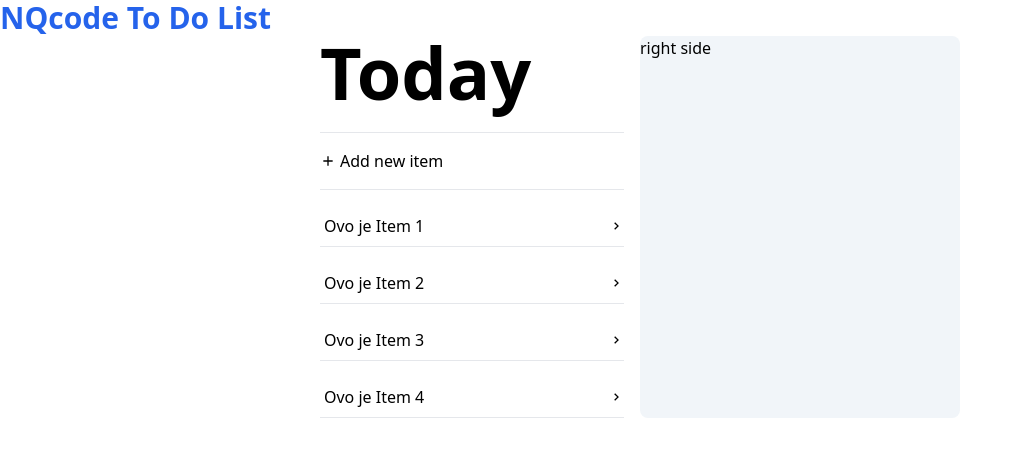
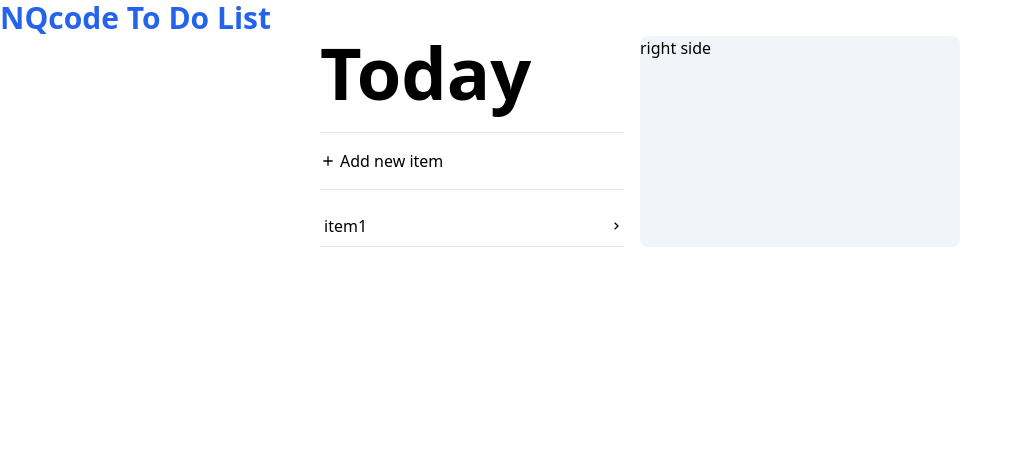
Before and after one commit to CrnogoracIvan/nqode-todo_list, a React (Vite) app: page / in a window 1280 px wide. Shown: the top 456 px of the page, without its empty margins (0-1021 px from the left). Built offline with nearby package versions, Linux system fonts and the light colour scheme.

Commit message:
Item, NewItemButton and NewItemForm moved from root

```diff
--- a/src/App.tsx
+++ b/src/App.tsx
@@ -1,6 +1,8 @@
 
-import { BiPlus, BiChevronRight } from "react-icons/bi";
 import {useState} from "react";
+import {NewItemButton} from "./components/NewItemButton/NewItemButton.tsx";
+import {Item} from "./components/Item/Item.tsx";
+import {NewItemForm} from "./components/NewItemForm/NewItemForm.tsx";
 
 // interface IItem {
 //     id: string;
@@ -17,33 +19,8 @@ function App() {
         setIsNewItemFormVisible(true);
     }
 
-   const renderNewItemClick = () => (
-       <div className={'flex flex-row cursor-pointer items-center my-2 py-4 border-y hover:border-amber-300'} onClick={handleNewItemClick}>
-           <BiPlus />
-           <p className={'ml-1'}>
-            Add new item
-           </p>
-       </div>
-   )
-
-    const renderItem = (itemName: string) => (
-        <div className={'flex flex-row cursor-pointer items-center justify-between mt-4 py-2 border-b hover:border-amber-300'} onClick={()=> {console.log('clicked')}}>
-            <p className={'ml-1'}>
-                {itemName}
-            </p>
-            <BiChevronRight />
-        </div>
-    )
-
     const renderLeftSideTitle = () => (
         <h1 className='text-7xl font-bold mb-6'>Today</h1>
-    )
-
-    const renderAddNewItemForm = () => (
-        <div className={'flex flex-1 border-2 w-full h-full'}>
-           nja
-        </div>
-
     )
 
   return (
@@ -55,14 +32,11 @@ function App() {
             <div className='flex flex-row justify-center w-1/2'>
                 <div className={'w-1/2 pr-4'}>
                     {renderLeftSideTitle()}
-                    {renderNewItemClick()}
-                    {renderItem('Ovo je Item 1')}
-                    {renderItem('Ovo je Item 2')}
-                    {renderItem('Ovo je Item 3')}
-                    {renderItem('Ovo je Item 4')}
+                    <NewItemButton onClick={handleNewItemClick} />
+                    <Item itemName={'item1'}/>
                 </div>
                 <div className={'bg-slate-100 w-1/2 border-1 rounded-lg'}>
-                    {isNewItemFormVisible ? renderAddNewItemForm() : <p>right side</p>}
+                    {isNewItemFormVisible ? <NewItemForm/> : <p>right side</p>}
                 </div>
             </div>
         </div>
--- /dev/null
+++ b/src/components/Item/Item.tsx
@@ -0,0 +1,17 @@
+import {BiChevronRight} from "react-icons/bi";
+
+interface IProps {
+    itemName: string;
+    onClick?: () => void;
+}
+
+export const Item = ({itemName}: IProps) => {
+    return (
+        <div className={'flex flex-row cursor-pointer items-center justify-between mt-4 py-2 border-b hover:border-amber-300'} onClick={()=> {console.log('clicked')}}>
+            <p className={'ml-1'}>
+                {itemName}
+            </p>
+            <BiChevronRight />
+        </div>
+    )
+}
--- /dev/null
+++ b/src/components/NewItemButton/NewItemButton.tsx
@@ -0,0 +1,16 @@
+import {BiPlus} from "react-icons/bi";
+
+interface IProps {
+    onClick?: () => void;
+}
+
+export const NewItemButton = ({onClick}: IProps) => {
+    return (
+        <div className={'flex flex-row cursor-pointer items-center my-2 py-4 border-y hover:border-amber-300'} onClick={onClick}>
+            <BiPlus />
+            <p className={'ml-1'}>
+                Add new item
+            </p>
+        </div>
+    )
+}
--- /dev/null
+++ b/src/components/NewItemForm/NewItemForm.tsx
@@ -0,0 +1,7 @@
+export const NewItemForm = () => {
+    return (
+        <div className={'flex flex-1 border-2 w-full h-full'}>
+            nja
+        </div>
+    )
+}
```
